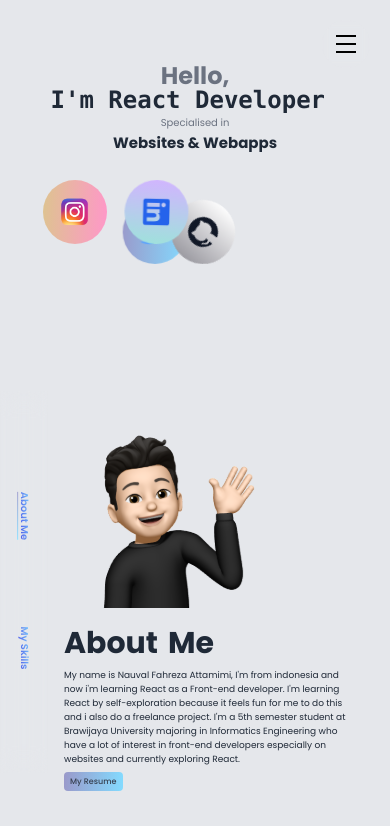
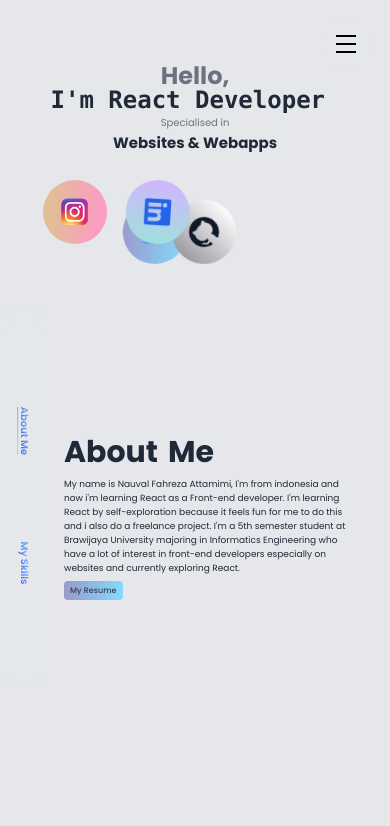
Before and after one commit to Minezee/Portofolio, a React (Vite) app: page / in a window 390 px wide. Shown: the top 826 px of the page. Built offline with nearby package versions, Linux system fonts and the light colour scheme.

Commit message:
fix about ui

```diff
--- a/src/components/About.jsx
+++ b/src/components/About.jsx
@@ -21,7 +21,7 @@ const navMenu = [
 const AboutMe = ({ setVisible }) => {
     const [aniVisible, setAniVisible] = useState(false)
     return (
-        <section className="flex flex-col-reverse md:flex-row flex-wrap md:items-center gap-10 md:gap-24 md:px-10">
+        <section className="flex flex-col-reverse md:flex-row md:items-center gap-10 md:gap-24 md:px-10">
             <div>
                 <Waypoint onEnter={() => setVisible(true)} onLeave={() => setVisible(false)}>
                     <h3 className="font-bold flex gap-5 overflow-hidden">
@@ -83,7 +83,7 @@ const AboutMe = ({ setVisible }) => {
                 </motion.a>
             </div>
 
-            <div>
+            <div className="hidden xl:block">
                 <img src={peoples} alt="" className="max-w-sm md:w-[350px] md:h-[350px]" />
             </div>
         </section>
@@ -94,7 +94,7 @@ const Skills = ({ setVisible }) => {
     const tech = skill.slice(0, 3);
     return (
         <section className="flex flex-col md:flex-row gap-10 px-4">
-            <div className="max-w-sm md:w-[350px]">
+            <div className="max-w-sm md:w-[350px] hidden xl:block">
                 <motion.img
                     animate={{ scale: [0, 1] }}
                     transition={{ duration: 1 }}
@@ -143,7 +143,7 @@ const About = () => {
     }, []);
 
     return (
-        <div id="about" className="h-[80vh] 2xl:h-[85vh] max-h-[800px] w-full flex items-center">
+        <div id="about" className="h-[60vh] xl:h-[80vh] 2xl:h-[85vh] max-h-[800px] w-full flex items-center">
             {width > 1000 ?
                 <motion.nav
                     initial={{ x: -100 }}
```
